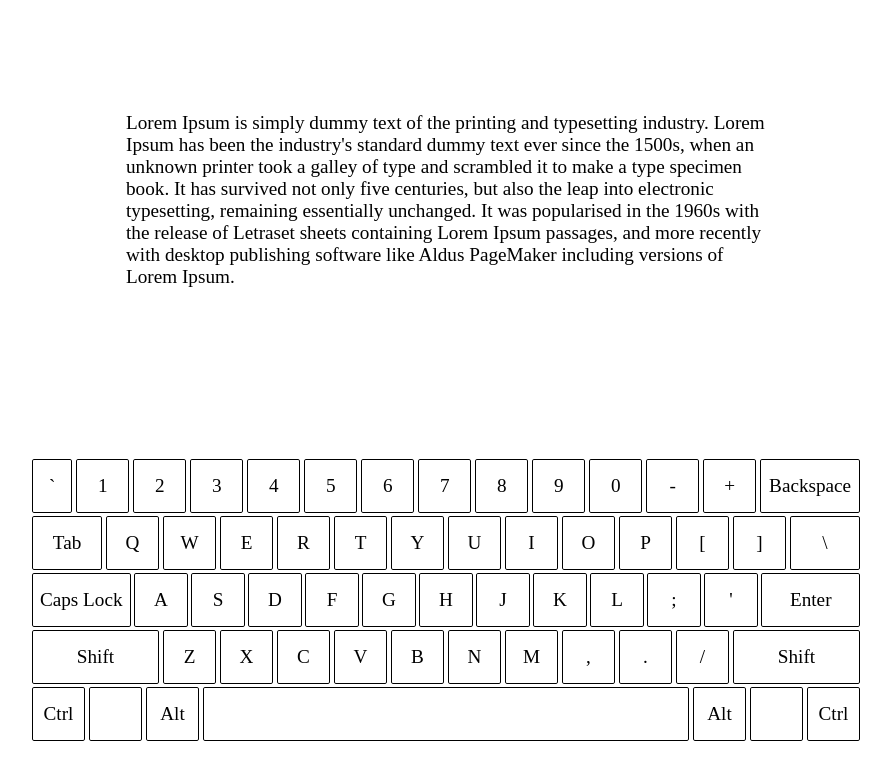
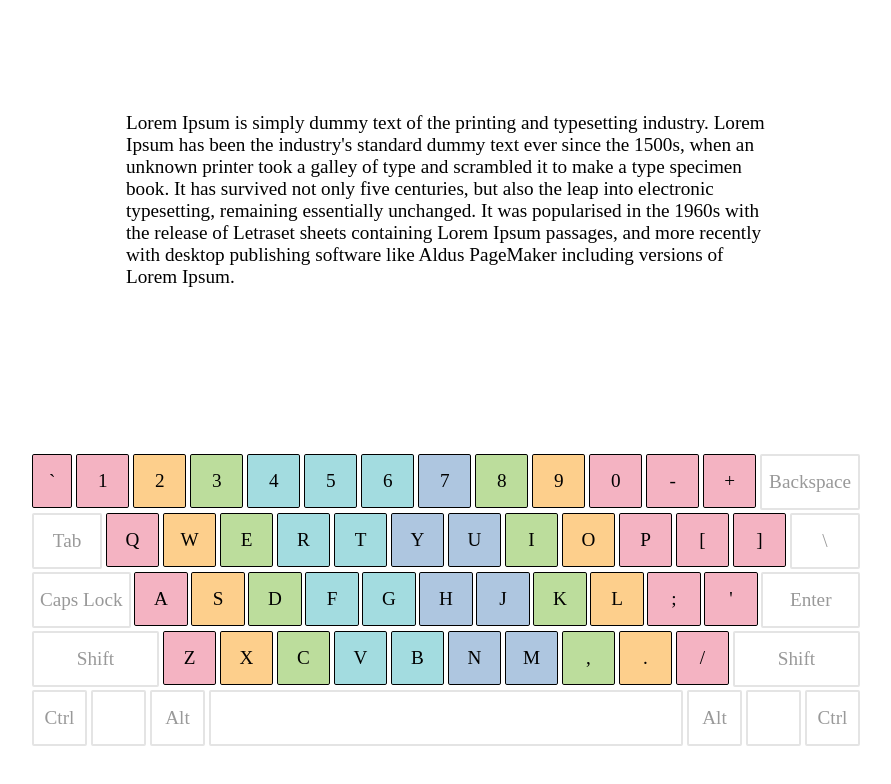
Before and after one commit to kehtolaulu/fastt, a React (Create React App) app: page / in a window 1280 px wide. Shown: the top 784 px of the page, without its empty margins (194-1085 px from the left). Built offline with nearby package versions, Linux system fonts and the light colour scheme.

Commit message:
Added colors

```diff
--- a/public/index.css
+++ b/public/index.css
@@ -49,15 +49,44 @@ html, body {
 
 .space {
   flex-grow: 1;
+  border: 2px solid #e4e4e4;
+  color: #999;
 }
 
 .command {
   flex-grow: 1;
   text-align: left;
+  border: 2px solid #e4e4e4;
+  color: #999;
+}
+
+.grey {
+  border: 2px solid #e4e4e4;
+  color: #999;
 }
 
 .right {
   text-align: right;
 }
 
+.finger-5 {
+  background-color: #f4b3c2;
+}
+
+.finger-4 {
+  background-color: #fdcf8c;
+}
+
+.finger-3 {
+  background-color: #bcdd9c;
+}
+
+.finger-2-left {
+  background-color: #a3dce0;
+}
+
+.finger-2-right {
+  background-color: #aec6e0;
+}
+
 /*# sourceMappingURL=index.css.map */
--- a/public/index.sass
+++ b/public/index.sass
@@ -41,10 +41,33 @@ html, body
 
 .space
   flex-grow: 1
+  border: 2px solid #e4e4e4
+  color: #999
 
 .command
   flex-grow: 1
   text-align: left
+  border: 2px solid #e4e4e4
+  color: #999
+
+.grey
+  border: 2px solid #e4e4e4
+  color: #999
 
 .right
   text-align: right
+
+.finger-5
+  background-color: #f4b3c2
+
+.finger-4
+  background-color: #fdcf8c
+
+.finger-3
+  background-color: #bcdd9c
+
+.finger-2-left
+  background-color: #a3dce0
+
+.finger-2-right
+  background-color: #aec6e0
--- a/src/components/Keyboard.js
+++ b/src/components/Keyboard.js
@@ -4,74 +4,74 @@ function Keyboard() {
     return (
         <div class="keyboard">
             <div class="keyboard-row">
-                <div class="key small">`</div>
-                <div class="key">1</div>
-                <div class="key">2</div>
-                <div class="key">3</div>
-                <div class="key">4</div>
-                <div class="key">5</div>
-                <div class="key">6</div>
-                <div class="key">7</div>
-                <div class="key">8</div>
-                <div class="key">9</div>
-                <div class="key">0</div>
-                <div class="key">-</div>
-                <div class="key">+</div>
+                <div class="key small finger-5">`</div>
+                <div class="key finger-5">1</div>
+                <div class="key finger-4">2</div>
+                <div class="key finger-3">3</div>
+                <div class="key finger-2-left">4</div>
+                <div class="key finger-2-left">5</div>
+                <div class="key finger-2-left">6</div>
+                <div class="key finger-2-right">7</div>
+                <div class="key finger-3">8</div>
+                <div class="key finger-4">9</div>
+                <div class="key finger-5">0</div>
+                <div class="key finger-5">-</div>
+                <div class="key finger-5">+</div>
                 <div class="key command">Backspace</div>
             </div>
             <div class="keyboard-row">
                 <div class="key command">Tab</div>
-                <div class="key">Q</div>
-                <div class="key">W</div>
-                <div class="key">E</div>
-                <div class="key">R</div>
-                <div class="key">T</div>
-                <div class="key">Y</div>
-                <div class="key">U</div>
-                <div class="key">I</div>
-                <div class="key">O</div>
-                <div class="key">P</div>
-                <div class="key">[</div>
-                <div class="key">]</div>
+                <div class="key finger-5">Q</div>
+                <div class="key finger-4">W</div>
+                <div class="key finger-3">E</div>
+                <div class="key finger-2-left">R</div>
+                <div class="key finger-2-left">T</div>
+                <div class="key finger-2-right">Y</div>
+                <div class="key finger-2-right">U</div>
+                <div class="key finger-3">I</div>
+                <div class="key finger-4">O</div>
+                <div class="key finger-5">P</div>
+                <div class="key finger-5">[</div>
+                <div class="key finger-5">]</div>
                 <div class="key command">\</div>
             </div>
             <div class="keyboard-row">
                 <div class="key command">Caps Lock</div>
-                <div class="key">A</div>
-                <div class="key">S</div>
-                <div class="key">D</div>
-                <div class="key">F</div>
-                <div class="key">G</div>
-                <div class="key">H</div>
-                <div class="key">J</div>
-                <div class="key">K</div>
-                <div class="key">L</div>
-                <div class="key">;</div>
-                <div class="key">'</div>
+                <div class="key finger-5">A</div>
+                <div class="key finger-4">S</div>
+                <div class="key finger-3">D</div>
+                <div class="key finger-2-left">F</div>
+                <div class="key finger-2-left">G</div>
+                <div class="key finger-2-right">H</div>
+                <div class="key finger-2-right">J</div>
+                <div class="key finger-3">K</div>
+                <div class="key finger-4">L</div>
+                <div class="key finger-5">;</div>
+                <div class="key finger-5">'</div>
                 <div class="key command right">Enter</div>
             </div>
             <div class="keyboard-row">
                 <div class="key command">Shift</div>
-                <div class="key">Z</div>
-                <div class="key">X</div>
-                <div class="key">C</div>
-                <div class="key">V</div>
-                <div class="key">B</div>
-                <div class="key">N</div>
-                <div class="key">M</div>
-                <div class="key">,</div>
-                <div class="key">.</div>
-                <div class="key">/</div>
+                <div class="key finger-5">Z</div>
+                <div class="key finger-4">X</div>
+                <div class="key finger-3">C</div>
+                <div class="key finger-2-left">V</div>
+                <div class="key finger-2-left">B</div>
+                <div class="key finger-2-right">N</div>
+                <div class="key finger-2-right">M</div>
+                <div class="key finger-3">,</div>
+                <div class="key finger-4">.</div>
+                <div class="key finger-5">/</div>
                 <div class="key command right">Shift</div>
             </div>
             <div class="keyboard-row">
-                <div class="key">Ctrl</div>
-                <div class="key"></div>
-                <div class="key">Alt</div>
+                <div class="key grey">Ctrl</div>
+                <div class="key grey"></div>
+                <div class="key grey">Alt</div>
                 <div class="key space"></div>
-                <div class="key">Alt</div>
-                <div class="key"></div>
-                <div class="key">Ctrl</div>
+                <div class="key grey">Alt</div>
+                <div class="key grey"></div>
+                <div class="key grey">Ctrl</div>
             </div>
         </div >
     );
```
Also changed, not shown: 1 other file (tests, documents, lock files or other folders).
